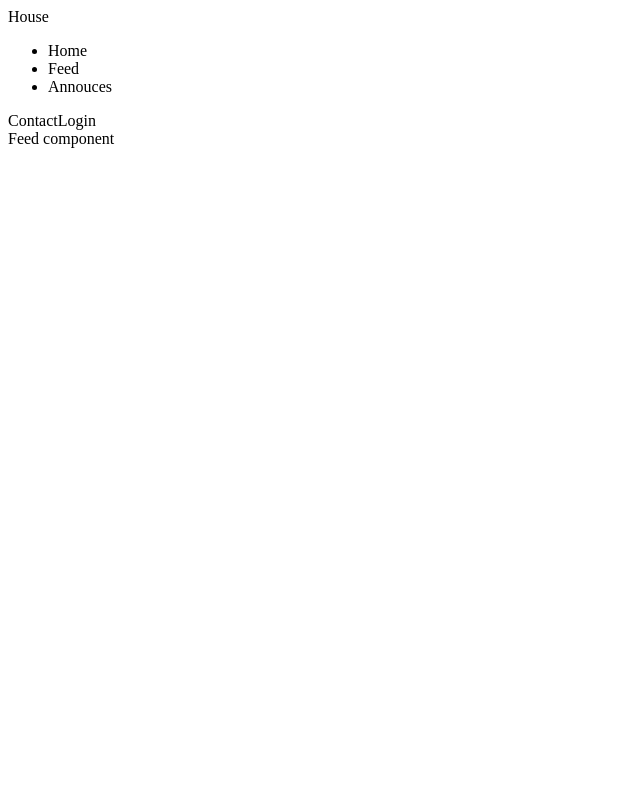
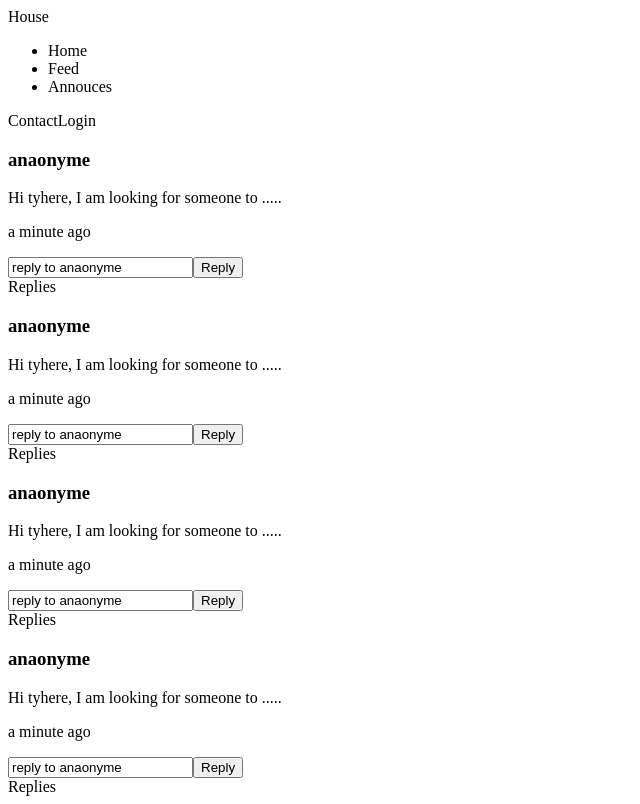
Before and after one commit to naceurmossaab/greenFeildProject, a React app: page / in a window 1280 px wide. Both pictures are taken after a click on the item "Feed". Shown: the whole page, without its empty margins (0-640 px from the left). Built offline with nearby package versions, Linux system fonts and the light colour scheme; no server answers; the HTML template or start-up script is replaced by a standard one.

Commit message:
unapdated feeds

```diff
--- /dev/null
+++ b/dammyData/feedDAta.js
@@ -0,0 +1,82 @@
+const feed=[
+    {
+        post:{
+            user:'anaonyme',
+            text:"Hi tyhere, I am looking for someone to .....",
+            createdAt:"a minute ago"
+        },
+        replies:[
+            {
+                user:'anaonyme1',
+                text:"Hi tyhere, I am looking for someone to .....",
+                createdAt:"a minute ago"
+            },
+            {
+                user:'anaonyme2',
+                text:"Hi tyhere, I am looking for someone to .....",
+                createdAt:"a minute ago"
+            }
+
+        ]
+    },
+    {
+        post:{
+            user:'anaonyme',
+            text:"Hi tyhere, I am looking for someone to .....",
+            createdAt:"a minute ago"
+        },
+        replies:[
+            {
+                user:'anaonyme1',
+                text:"Hi tyhere, I am looking for someone to .....",
+                createdAt:"a minute ago"
+            },
+            {
+                user:'anaonyme2',
+                text:"Hi tyhere, I am looking for someone to .....",
+                createdAt:"a minute ago"
+            }
+
+        ]
+    },
+    {
+        post:{
+            user:'anaonyme',
+            text:"Hi tyhere, I am looking for someone to .....",
+            createdAt:"a minute ago"
+        },
+        replies:[
+            {
+                user:'anaonyme1',
+                text:"Hi tyhere, I am looking for someone to .....",
+                createdAt:"a minute ago"
+            },
+            {
+                user:'anaonyme2',
+                text:"Hi tyhere, I am looking for someone to .....",
+                createdAt:"a minute ago"
+            }
+
+        ]
+    }, {
+        post:{
+            user:'anaonyme',
+            text:"Hi tyhere, I am looking for someone to .....",
+            createdAt:"a minute ago"
+        },
+        replies:[
+            {
+                user:'anaonyme1',
+                text:"Hi tyhere, I am looking for someone to .....",
+                createdAt:"a minute ago"
+            },
+            {
+                user:'anaonyme2',
+                text:"Hi tyhere, I am looking for someone to .....",
+                repliedAt:"a minute ago"
+            }
+
+        ]
+    }
+];
+export default feed;
--- a/package.json
+++ b/package.json
@@ -25,6 +25,7 @@
 		"mongoose": "^4.8.6",
 		"mysql": "^2.13.0",
 		"react": "^17.0.2",
+		"react-collapsible": "^2.8.4",
 		"react-dom": "^17.0.2"
 	}
 }
--- a/react-client/src/components/Feed.jsx
+++ b/react-client/src/components/Feed.jsx
@@ -1,15 +1,34 @@
-import React, { Component } from 'react';
 
-export default class Feed extends Component {
-     constructor() {
-          super();
-     }
+import React, { useState, useEffect } from 'react';
+import Collapsible from "react-collapsible";
+import feed from "../../../dammyData/feedDAta.js";
 
-     render() {
-          return (
-               <div>
-                    Feed component
-               </div>
-          )
-     }
+export default function Feed  () {
+     const [feeds, setFeeds] = useState(feed);
+
+
+
+    return (
+      <div>
+        {feed.map((e, i) => (
+          <div key={i}>
+            <h3>{e.post.user}</h3>
+            <p>{e.post.text}</p>
+            <p>{e.post.createdAt}</p>
+            <input   defaultValue= {"reply to " +e.post.user}></input>
+               <button >Reply</button>
+            <Collapsible trigger="Replies" >
+              {e.replies.map((reply, index) => (
+                <div key={index}>
+                  <h3>{reply.user}</h3>
+                  <p>{reply.text}</p>
+                  <p>{reply.createdAt}</p>
+                </div>
+              ))}
+            </Collapsible>
+          </div>
+        ))}
+      </div>
+    );
+
 }
```
Also changed, not shown: 3 other files (tests, documents, lock files or other folders).
